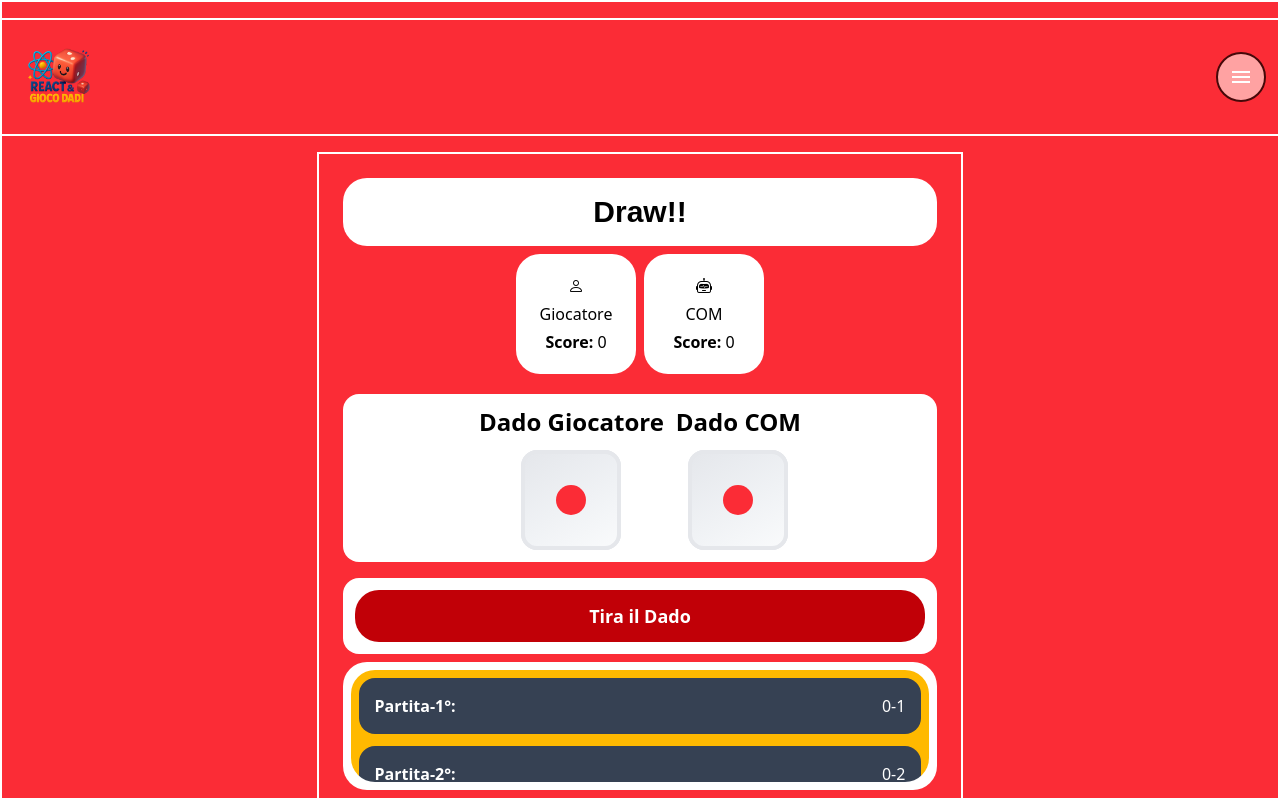
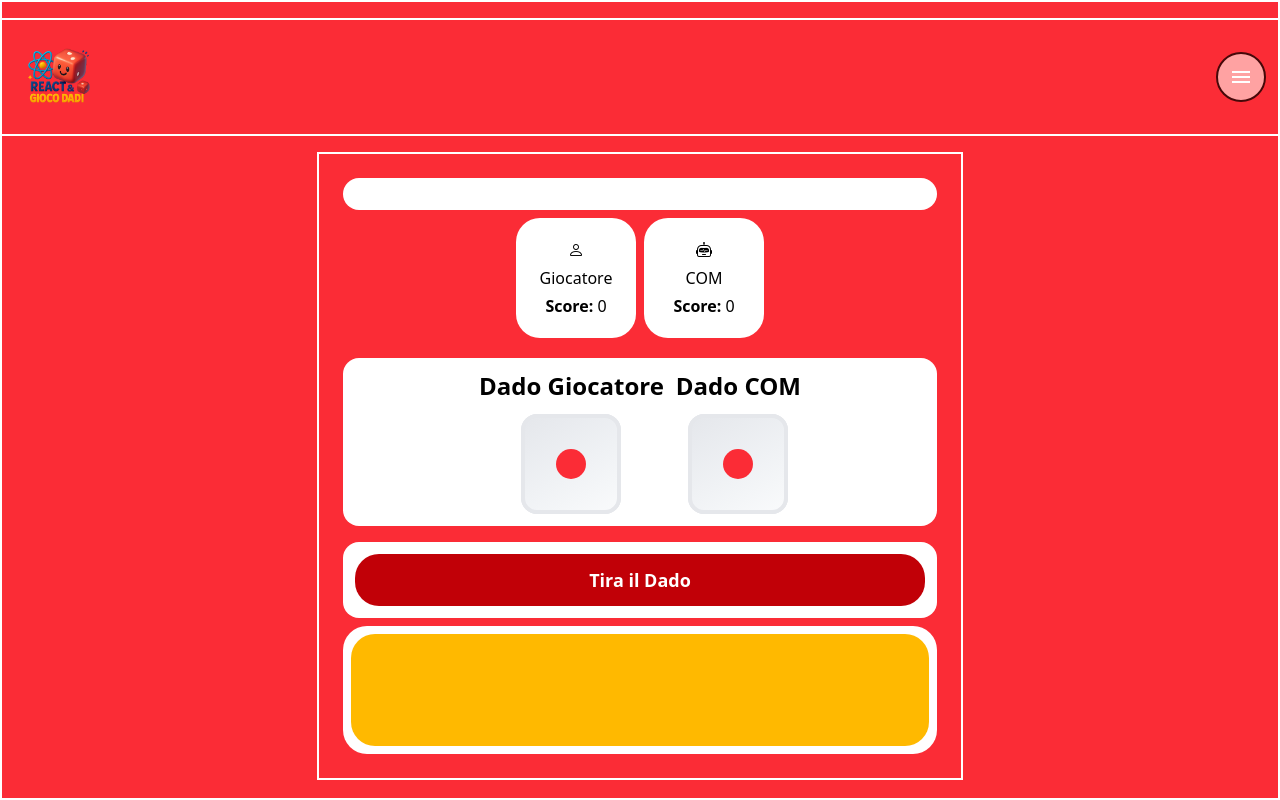
Before and after one commit to raff-E12/roll-dice-project-react, a React (Vite) app: page / in a window 1280 px wide. Built offline with nearby package versions, Linux system fonts and the light colour scheme; a web font is replaced by a local one.

Commit message:
feat: Modifica del test..

```diff
--- a/src/App.css
+++ b/src/App.css
@@ -156,7 +156,7 @@
   }
 
   .btn-dice .btn{
-    @apply w-full bg-red-700 text-white p-3 rounded-3xl text-lg;
+    @apply w-full bg-red-700 text-white p-3 rounded-3xl text-lg cursor-pointer;
   }
 
   .score-point-sc{
--- a/src/assets/pages/MainPage.tsx
+++ b/src/assets/pages/MainPage.tsx
@@ -1,10 +1,142 @@
-import React from 'react'
+import React, { useEffect, useMemo, useRef, useState } from 'react'
 import Dice from '../components/Dice'
 import MainLogo from "../../../public/img/logo_2.png"
 import Modals from '../components/Modals'
 import "../css/Dice&Style.css"
 
+type ResultsType = { id:number, player:number, com:number, match:number };
+type ScoresText = "Win Player" | "Win COM" | "Draw" | "";
+
 export default function MaingPage() {
+    const [isPlayer, setPlayer] = useState<number>(0);
+    const [isCOM, setCOM] = useState<number>(0);
+    const [isActive, setActive] = useState<boolean>(false);
+    const [isFinished, setFinished] = useState<boolean>(false);
+    const DiceRef = useRef<HTMLDivElement | null>(null);
+    const DiceCOM = useRef<HTMLDivElement | null>(null);
+    const [isScores, setScores] = useState<ResultsType[]>([]);
+    const [isReserve, setReserve] = useState<ResultsType[]>([]);
+    const [isCount, setCount] = useState<number>(1);
+    const [isResults, setResults] = useState<ScoresText>("");
+
+      const RollDice = useMemo(() => {
+
+        if (!isActive) return;
+        const RandomNumber: number = Math.floor(Math.random() * 6);
+        const RandomComputer: number = Math.floor(Math.random() * 6);
+
+        if (RandomNumber >= 1 && RandomNumber <= 6 && RandomComputer >= 1 && RandomComputer <= 6) {
+            setPlayer(RandomNumber);
+            setCOM(RandomComputer);
+            AnimationRollDice(RandomNumber, RandomComputer);
+        } else {
+           setActive(false);
+           setFinished(false);
+        }
+      }, [isActive]);
+
+      function AnimationRollDice(random: number, COM: number): void {
+        DiceRef.current!.style.animation = "rolling 4s";
+        DiceCOM.current!.style.animation = "rolling 4s";
+
+        if (Object.keys(DiceRef).length !== 0 && random !== 0 && Object.keys(DiceCOM).length !== 0 && COM !== 0) {
+           setTimeout(() => {
+            switch (random) {
+                case 1:
+                DiceRef.current!.style.transform = 'rotateX(0deg) rotateY(0deg)';
+                DiceCOM.current!.style.transform = 'rotateX(0deg) rotateY(0deg)';
+                break;
+
+                case 6:
+                DiceRef.current!.style.transform = 'rotateX(180deg) rotateY(0deg)';
+                DiceCOM.current!.style.transform = 'rotateX(180deg) rotateY(0deg)';
+                break;
+
+                case 2:
+                DiceRef.current!.style.transform = 'rotateX(-90deg) rotateY(0deg)';
+                DiceCOM.current!.style.transform = 'rotateX(-90deg) rotateY(0deg)';
+                break;
+
+                case 5:
+                DiceRef.current!.style.transform = 'rotateX(90deg) rotateY(0deg)';
+                DiceCOM.current!.style.transform = 'rotateX(90deg) rotateY(0deg)';
+                break;
+
+                case 3:
+                DiceRef.current!.style.transform = 'rotateX(0deg) rotateY(90deg)';
+                DiceCOM.current!.style.transform = 'rotateX(0deg) rotateY(90deg)';
+                break;
+
+                case 4:
+                DiceRef.current!.style.transform = 'rotateX(0deg) rotateY(-90deg)';
+                DiceCOM.current!.style.transform = 'rotateX(0deg) rotateY(-90deg)';
+                break;
+              }
+
+
+            switch (COM) {
+              case 1:
+              DiceCOM.current!.style.transform = 'rotateX(0deg) rotateY(0deg)';
+              break;
+
+              case 6:
+              DiceCOM.current!.style.transform = 'rotateX(180deg) rotateY(0deg)';
+              break;
+
+              case 2:
+              DiceCOM.current!.style.transform = 'rotateX(-90deg) rotateY(0deg)';
+              break;
+
+              case 5:
+              DiceCOM.current!.style.transform = 'rotateX(90deg) rotateY(0deg)';
+              break;
+
+              case 3:
+              DiceCOM.current!.style.transform = 'rotateX(0deg) rotateY(90deg)';
+              break;
+
+              case 4:
+              DiceCOM.current!.style.transform = 'rotateX(0deg) rotateY(-90deg)';
+              break;
+            }
+
+            DiceRef.current!.style.animation = "none";
+            DiceCOM.current!.style.animation = "none";
+
+            setFinished(true)
+           }, 4050);
+        }
+    }
+
+    function addResultsScores(): void {
+      const ResultScores = Array.from(new Map(isReserve.map((element) => [element.id, element])).values());
+        setScores(ResultScores);
+        setActive(false)
+        setFinished(false);
+
+        if (isPlayer > isCOM) {
+          setResults("Win Player");
+        } else if (isPlayer < isCOM) {
+          setResults("Win COM");
+        } else if (isPlayer === isCOM) {
+          setResults("Draw")
+        }
+
+    }
+
+    const ResultsStates = (): void => {
+      if (!isFinished) return;
+      setCount(isCount + 1);
+      const ResultsComposition: ResultsType = { id: isCount, player: isPlayer, com: isCOM, match: isCount };
+      setReserve(list => [...list, ResultsComposition]);
+      const FindMatch = isReserve.find(element => element.match === isCount);
+      if (!FindMatch) return addResultsScores();
+    };
+
+    useEffect(ResultsStates,[isActive, isFinished]);
+
+    console.log("Fine:", isFinished, "Attivo:", isActive, "Risultato:", isScores, "Riserva:", isReserve)
+
   return (<>
    <div className='main-sc'>
 
@@ -31,7 +163,7 @@ export default function MaingPage() {
      <main className='menu-sc'>
 
       <div className='text-msg'>
-        <h4 className='font-montserrant'>Draw!!</h4>
+        <h4 className='font-montserrant'>{isResults}</h4>
       </div>
 
          <div className='score-sc'>
@@ -52,7 +184,7 @@ export default function MaingPage() {
 
             <div className='col-dice-sc'>
                   <h3 className='text-2xl font-bold'>Dado Giocatore</h3>
-                  <div className="dice">
+                  <div className="dice" ref={DiceRef}>
                     <div className="face front"></div>
                     <div className="face back"></div>
                     <div className="face top"></div>
@@ -65,7 +197,7 @@ export default function MaingPage() {
 
             <div className='col-dice-sc'>
                   <h3 className='text-2xl font-bold'>Dado COM</h3>
-                  <div className="dice">
+                  <div className="dice" ref={DiceCOM}>
                     <div className="face front"></div>
                     <div className="face back"></div>
                     <div className="face top"></div>
@@ -77,15 +209,14 @@ export default function MaingPage() {
         </section>
 
         <div className='btn-dice'>
-          <button className='btn font-bold'>Tira il Dado</button>
+          <button className='btn font-bold' onClick={() => setActive(true)}>Tira il Dado</button>
         </div>
 
         <div className='score-point-sc'>
           <ul>
-            <li className='score-points'><b>Partita-1°:</b> <p>0-1</p></li>
-            <li className='score-points'><b>Partita-2°:</b> <p>0-2</p></li>
-            <li className='score-points'><b>Partita-3°:</b> <p>2-3</p></li>
-            <li className='score-points'><b>Partita-4°:</b> <p>1-1</p></li>
+            {isScores.map((element, index) => {
+              return(<li key={index} className='score-points'><b>Partita-{element.match}°:</b> <p>{element.player}-{element.com}</p></li>)
+            })}
           </ul>
         </div>
 
```
